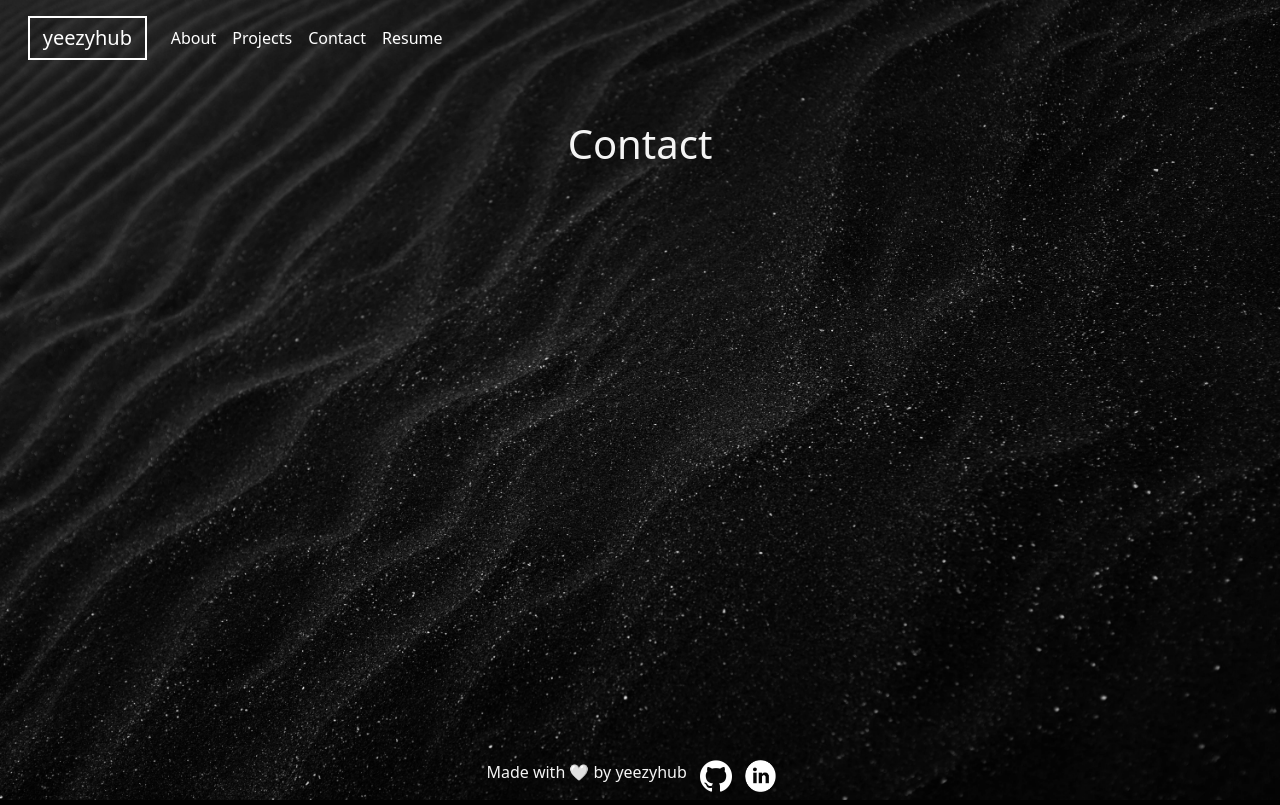
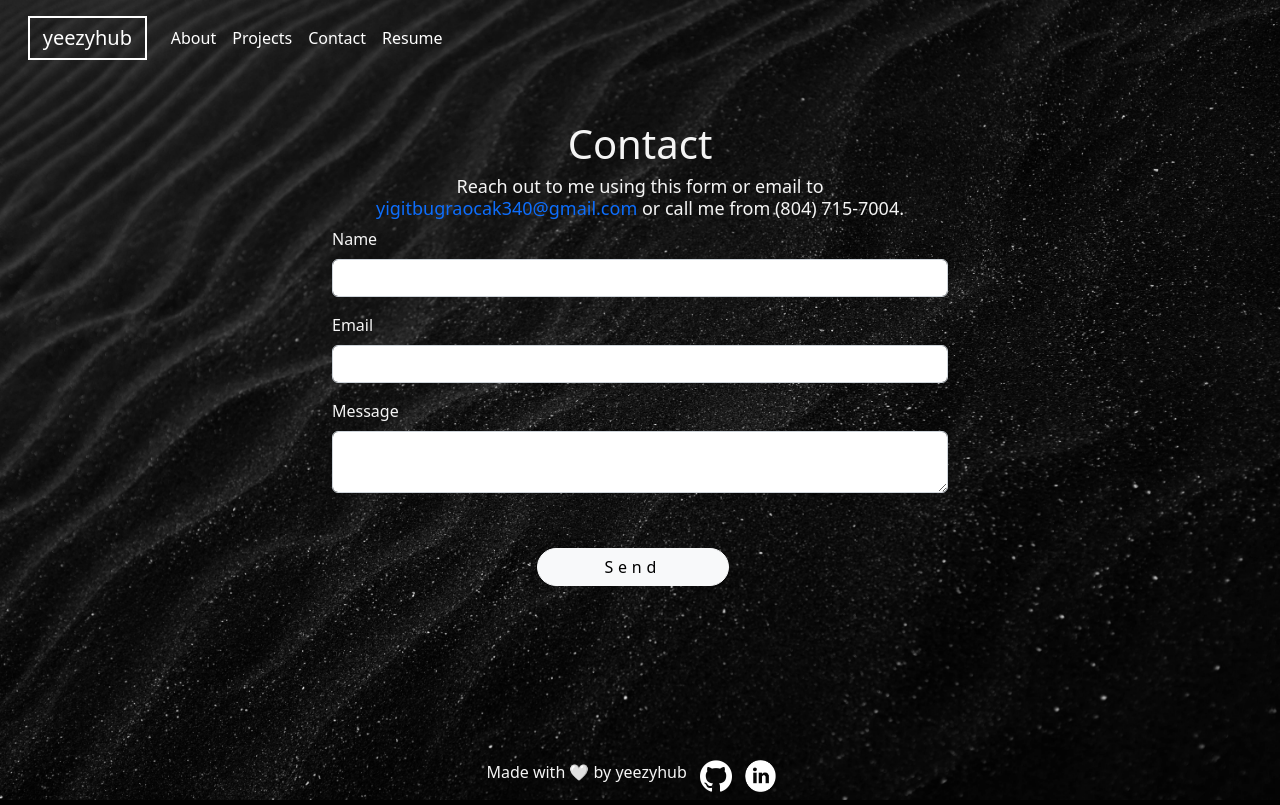
Before and after one commit to yeezyhub/React-Portfolio, a React (Create React App) app: page /contact in a window 1280 px wide. Built offline with nearby package versions, Linux system fonts and the light colour scheme.

Commit message:
Contact me page draft is created, not functional

```diff
--- a/src/App.css
+++ b/src/App.css
@@ -83,10 +83,52 @@ body {
     position: absolute;
 }
 
-.carousel, .slide {
+.carousel {
     width: 25vw;
     position: absolute;
     /* justify-content: center; */
     left: 37vw;
     top: -40vw;
 }
+
+.carousel-inner{
+    border-radius: 15px;
+}
+
+.contact-container {
+    position: absolute;
+    width: 50vw !important;
+    left: 25vw;
+    top: 10vw;
+
+}
+
+.contact-text {
+    font-size: large;
+    text-align: center;
+}
+
+.email{
+    text-decoration: none;
+}
+
+.email:hover{
+    text-decoration: none;
+    color: rgba(255, 255, 255, 0.75) !important;
+}
+
+.btn{
+    margin-left: 16vw;
+    margin-top: 3vw;
+    width: 15vw;
+    letter-spacing: .3rem;
+    font-weight: 200;
+    border-radius: 30px !important ;
+
+}
+
+.btn:hover{
+    background-color: rgba(255, 255, 255, 0.5) !important;
+    color: black !important;
+    border: 2px solid black !important;
+}
--- a/src/pages/Contact.js
+++ b/src/pages/Contact.js
@@ -1,11 +1,49 @@
-import React from 'react';
+import React from 'react'
 
 export default function Contact() {
+    const [formStatus, setFormStatus] = React.useState('Send')
+    const onSubmit = (e) => {
+        e.preventDefault()
+        setFormStatus('Submitting...')
+        const { name, email, message } = e.target.elements
+        let conFom = {
+            name: name.value,
+            email: email.value,
+            message: message.value,
+        }
+        console.log(conFom)
+    }
     return (
         <div>
             <h1 class='text-middle section-header'>Contact</h1>
 
+            <div className="container mt-5 contact-container">
+                <h2 className="contact-text">Reach out to me using this form or email to <a className="email" href="mailto:yigitbugraocak340@gmail.com">yigitbugraocak340@gmail.com</a> or call me from (804) 715-7004.</h2>
+                <form onSubmit={onSubmit}>
+                    <div className="mb-3">
+                        <label className="form-label" htmlFor="name">
+                            Name
+                        </label>
+                        <input className="form-control" type="text" id="name" required />
+                    </div>
+                    <div className="mb-3">
+                        <label className="form-label" htmlFor="email">
+                            Email
+                        </label>
+                        <input className="form-control" type="email" id="email" required />
+                    </div>
+                    <div className="mb-3">
+                        <label className="form-label" htmlFor="message">
+                            Message
+                        </label>
+                        <textarea className="form-control" id="message" required />
+                    </div>
+                    <button className="btn btn-light" type="submit">
+                        {formStatus}
+                    </button>
+                </form>
+            </div>
         </div>
+
     )
-
 }
--- /dev/null
+++ b/src/utils/helpers.js
@@ -0,0 +1,5 @@
+export function validateEmail(email) {
+    var re =
+      /^(([^<>()[\]\\.,;:\s@"]+(\.[^<>()[\]\\.,;:\s@"]+)*)|(".+"))@((\[[0-9]{1,3}\.[0-9]{1,3}\.[0-9]{1,3}\.[0-9]{1,3}\])|(([a-zA-Z\-0-9]+\.)+[a-zA-Z]{2,}))$/;
+    return re.test(String(email).toLowerCase());
+  }
```
Also changed, not shown: src/App.js (+4 -4 lines).
